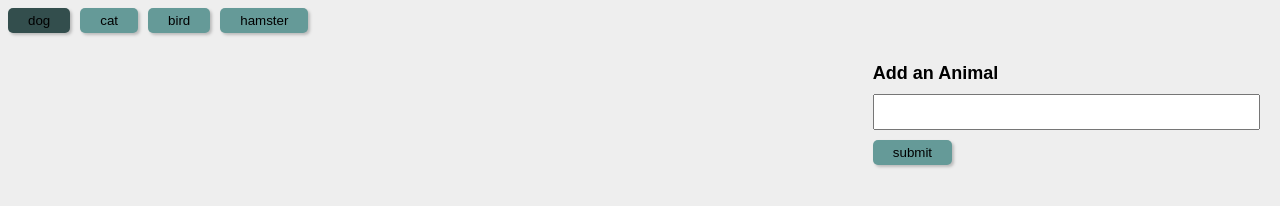
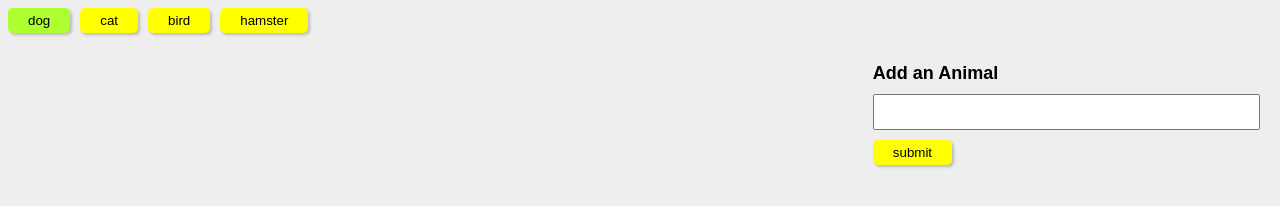
Before and after one commit to phungdpham/animal-gifs, a plain HTML site: page index.html in a window 1280 px wide. Both pictures are taken after a click on the button "dog". Drawn offline with nearby package versions, Linux system fonts and the light colour scheme; no server answers.

Commit message:
change btn color

```diff
--- a/style.css
+++ b/style.css
@@ -37,7 +37,7 @@ input[type='submit'] {
     margin: 0 10px 10px 0;
     font-size: #fff;
     cursor: pointer;
-    background: #659a98;
+    background: yellow;
     border: 0;
     border-radius: 5px;
     box-shadow: 2px 2px 3px #bbb;
@@ -45,9 +45,9 @@ input[type='submit'] {
 
 button:hover,
 input[type='submit']:hover {
-    background: #334e4d;
+    background: greenyellow;
 }
 
 button.active {
-    background: #334e4d;
+    background: greenyellow;
 }
```
